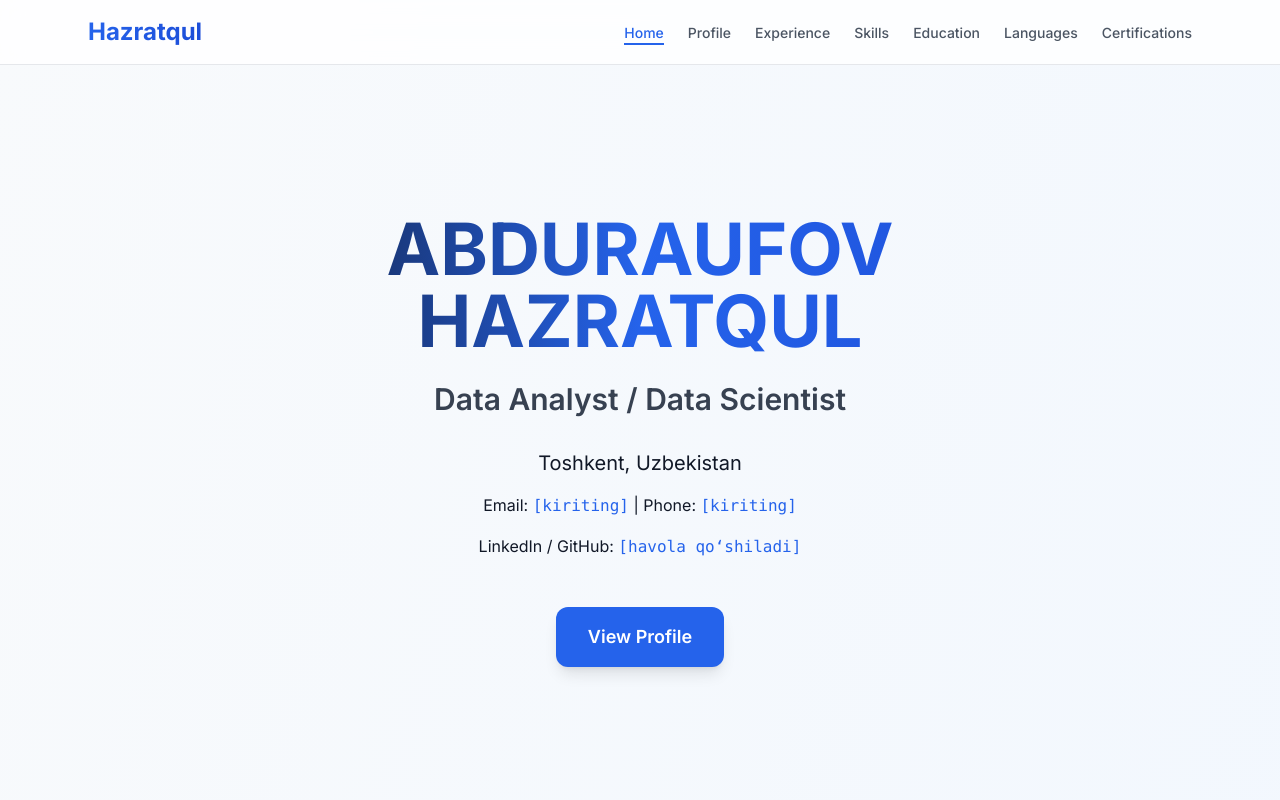
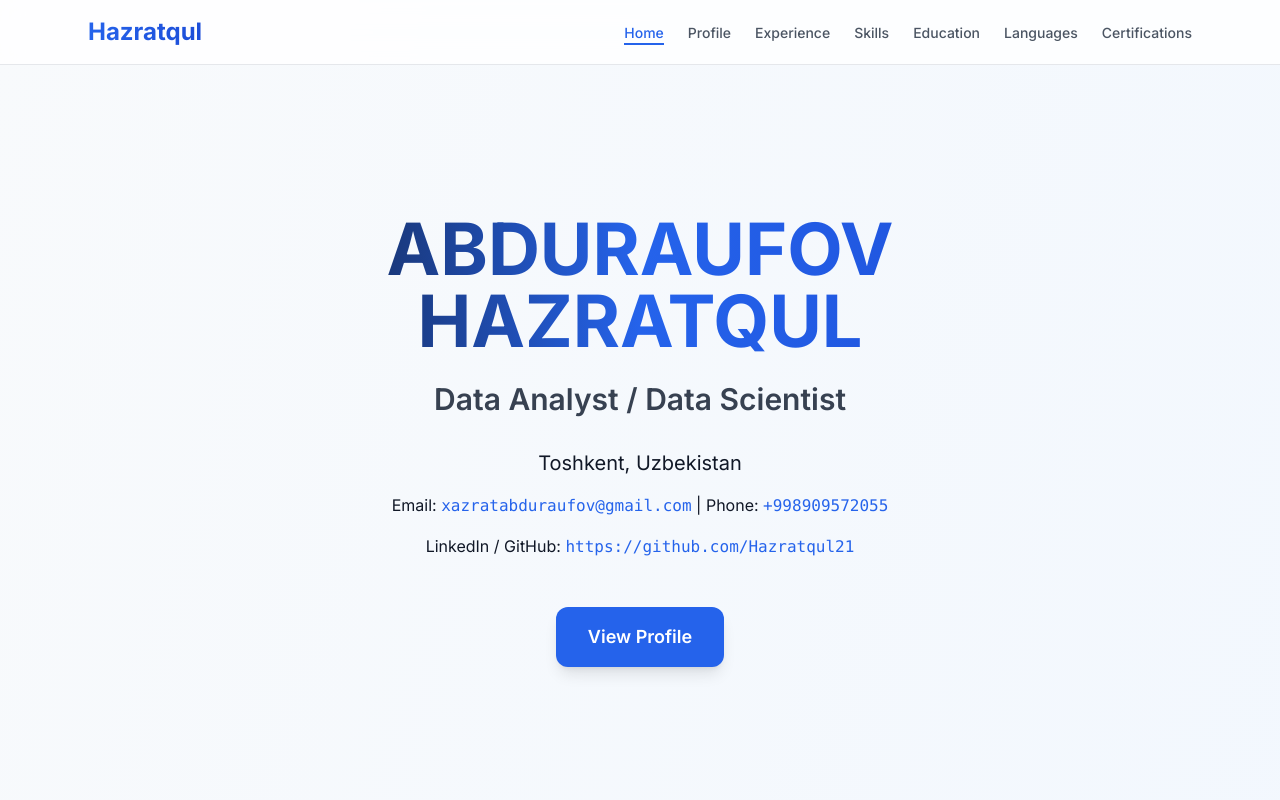
Before and after one commit to Hazratqul21/my_portfolio_web, a React (Vite) app: page / in a window 1280 px wide. Shown: the top 800 px of the page. Built offline with nearby package versions, Linux system fonts and the light colour scheme.

Commit message:
Update contact information

```diff
--- a/src/App.jsx
+++ b/src/App.jsx
@@ -59,8 +59,8 @@ function App() {
           </p>
           <div className="space-y-4 mb-12">
             <p className="text-xl">Toshkent, Uzbekistan</p>
-            <p>Email: <span className="font-mono text-primary-600">[kiriting]</span> | Phone: <span className="font-mono text-primary-600">[kiriting]</span></p>
-            <p>LinkedIn / GitHub: <span className="font-mono text-primary-600">[havola qo‘shiladi]</span></p>
+            <p>Email: <span className="font-mono text-primary-600">xazratabduraufov@gmail.com</span> | Phone: <span className="font-mono text-primary-600">+998909572055</span></p>
+            <p>LinkedIn / GitHub: <span className="font-mono text-primary-600"><a href="https://github.com/Hazratqul21" target="_blank" rel="noopener noreferrer" className="hover:underline">https://github.com/Hazratqul21</a></span></p>
           </div>
           <button
             onClick={() => scrollToSection('profile')}
@@ -197,7 +197,7 @@ function App() {
       {/* Footer */}
       <footer className="py-12 px-6 bg-gradient-to-r from-primary-600 to-blue-700 text-white text-center">
         <p>&copy; 2025 ABDURAUFOV HAZRATQUL. All rights reserved.</p>
-        <p className="mt-2 text-sm opacity-90">Email: [kiriting] | LinkedIn / GitHub: [havola qo‘shiladi]</p>
+        <p className="mt-2 text-sm opacity-90">Email: xazratabduraufov@gmail.com | LinkedIn / GitHub: https://github.com/Hazratqul21</p>
       </footer>
 
       <style jsx>{`
```
